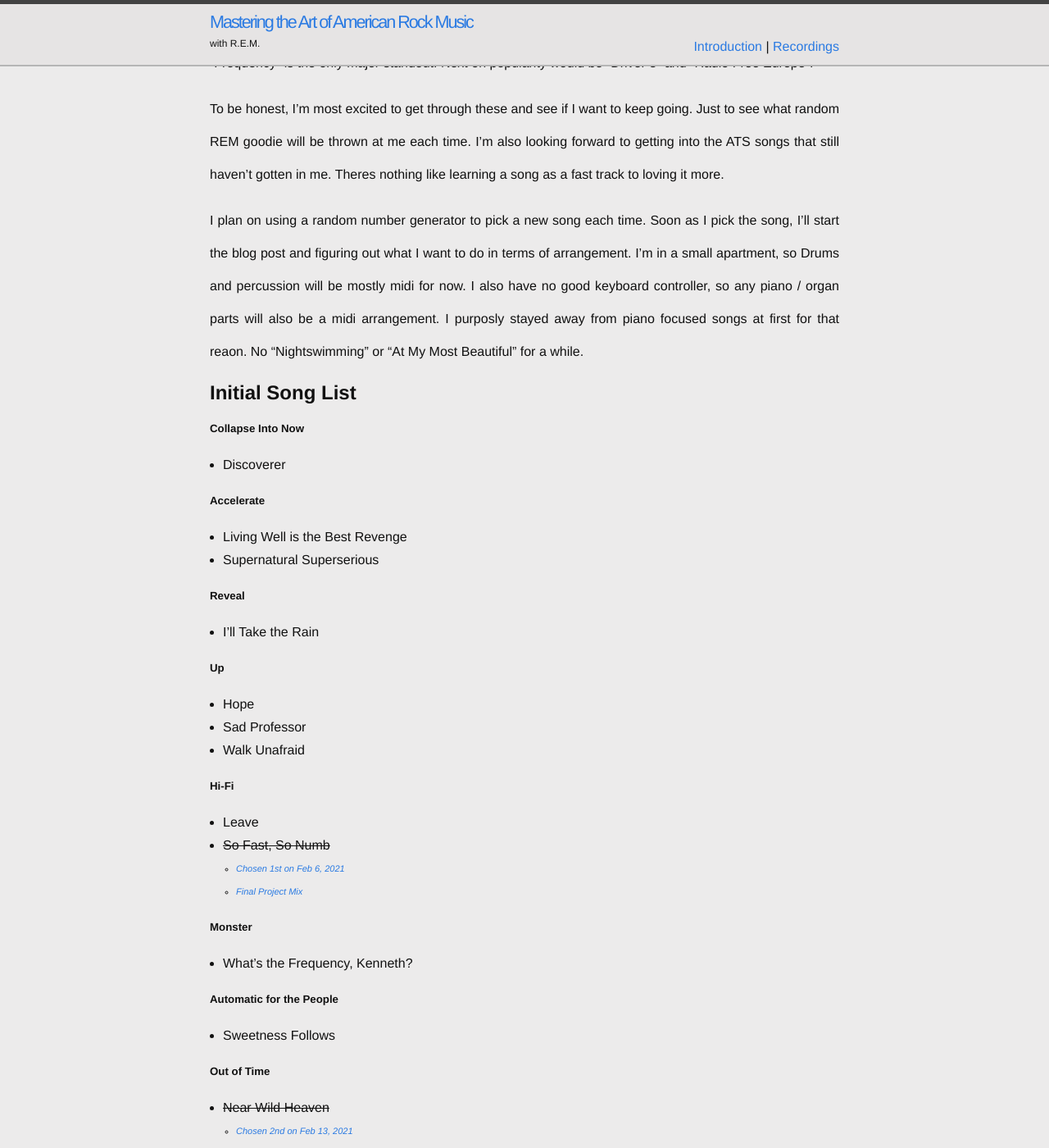
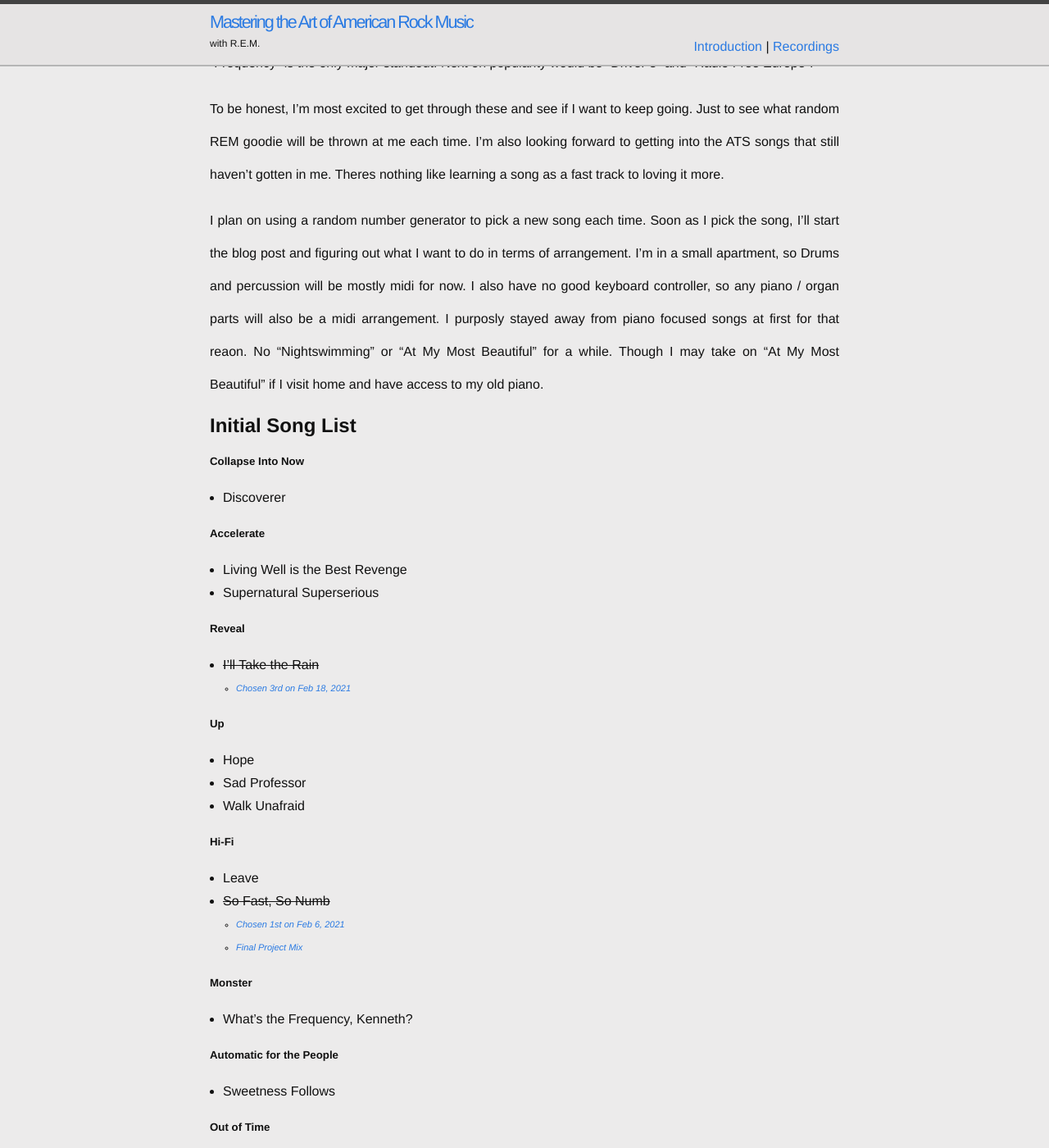
Before and after one commit to slatron/slatron.github.io, a Jekyll site: the page built from _posts/2021-02-06-begin-the-begin.md, in a window 1280 px wide and 1400 px high, scrolled down 2095 px. Shown: the whole window at 82% size. Built offline with Jekyll 4.4.1, drawn with Linux system fonts in a browser that asks for light colours.

Commit message:
starting ill take rain

```diff
--- a/_posts/2021-02-06-begin-the-begin.md
+++ b/_posts/2021-02-06-begin-the-begin.md
@@ -41,7 +41,7 @@
 
 To be honest, I'm most excited to get through these and see if I want to keep going. Just to see what random REM goodie will be thrown at me each time. I'm also looking forward to getting into the ATS songs that still haven't gotten in me. Theres nothing like learning a song as a fast track to loving it more.
 
-I plan on using a random number generator to pick a new song each time. Soon as I pick the song, I'll start the blog post and figuring out what I want to do in terms of arrangement. I'm in a small apartment, so Drums and percussion will be mostly midi for now. I also have no good keyboard controller, so any piano / organ parts will also be a midi arrangement. I purposly stayed away from piano focused songs at first for that reaon. No "Nightswimming" or "At My Most Beautiful" for a while.
+I plan on using a random number generator to pick a new song each time. Soon as I pick the song, I'll start the blog post and figuring out what I want to do in terms of arrangement. I'm in a small apartment, so Drums and percussion will be mostly midi for now. I also have no good keyboard controller, so any piano / organ parts will also be a midi arrangement. I purposly stayed away from piano focused songs at first for that reaon. No "Nightswimming" or "At My Most Beautiful" for a while. Though I may take on "At My Most Beautiful" if I visit home and have access to my old piano.
 
 ## Initial Song List
 
@@ -53,7 +53,8 @@
 - Supernatural Superserious
 
 ##### Reveal
-- I’ll Take the Rain
+- ~~I’ll Take the Rain~~
+  - *[Chosen 3rd on Feb 18, 2021](ill-take-the-rain-1.html)*
 
 ##### Up
 - Hope
--- a/songs.js
+++ b/songs.js
@@ -2,8 +2,7 @@
   "Discoverer",
   "Living Well is the Best Revenge",
   "Supernatural Superserious",
-  "I’ll Take the Rain",
-  "Hope",
+  // "Hope",
   "Sad Professor",
   "Walk Unafraid",
   "Leave",
```
Also changed, not shown: other parts of _posts/2021-02-06-begin-the-begin.md (+1 -0 lines), _posts/2021-02-15-near-wild-heaven-2.md (+1 -1 lines), _posts/2021-02-18-ill-take-the-rain-1.md (added, +21 -0 lines), _posts/2021-02-18-near-wild-heaven-4.md (+1 -0 lines).
